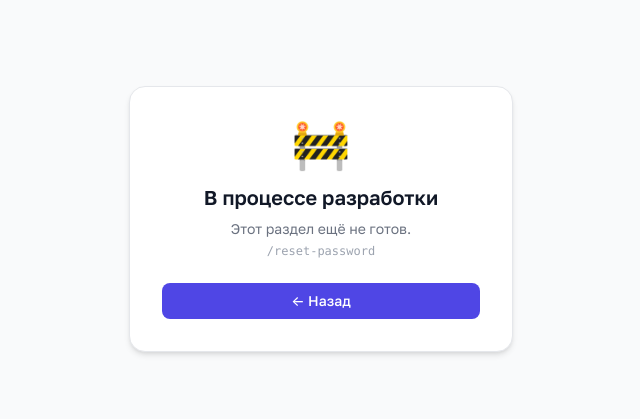
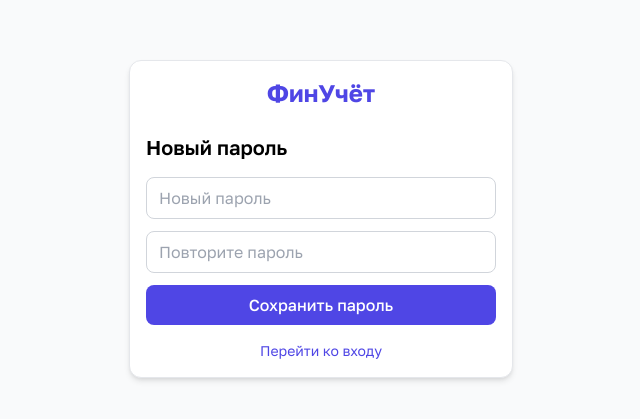
Before and after one commit to zorgoalex/FinTrackApp, a React (Vite) app: page /reset-password in a window 1280 px wide. Shown: the part 181-600 px from the top of the page, without its empty margins (319-959 px from the left). Built offline with nearby package versions, Linux system fonts and the light colour scheme; no server answers.

Commit message:
feat: add password recovery flow

```diff
--- a/src/App.jsx
+++ b/src/App.jsx
@@ -8,6 +8,8 @@ import { ThemeProvider } from './contexts/ThemeContext';
 // Lazy-loaded pages
 const LoginPage = lazy(() => import('./pages/LoginPage'));
 const SignupPage = lazy(() => import('./pages/SignupPage'));
+const ForgotPasswordPage = lazy(() => import('./pages/ForgotPasswordPage'));
+const ResetPasswordPage = lazy(() => import('./pages/ResetPasswordPage'));
 const ComingSoonPage = lazy(() => import('./pages/ComingSoonPage'));
 const WorkspaceSelectPage = lazy(() => import('./pages/WorkspaceSelectPage'));
 const WorkspaceCreatePage = lazy(() => import('./pages/WorkspaceCreatePage'));
@@ -46,6 +48,14 @@ const router = createBrowserRouter([
   {
     path: '/signup',
     element: <SignupPage />
+  },
+  {
+    path: '/forgot-password',
+    element: <ForgotPasswordPage />
+  },
+  {
+    path: '/reset-password',
+    element: <ResetPasswordPage />
   },
   {
     path: '/accept-invitation',
--- a/src/contexts/AuthContext.jsx
+++ b/src/contexts/AuthContext.jsx
@@ -77,7 +77,7 @@ export function AuthProvider({ children }) {
     }
     setLoading(true);
     try {
-      const { error: signErr } = await supabase.auth.signUp({
+      const { data, error: signErr } = await supabase.auth.signUp({
         email,
         password,
         options: {
@@ -86,9 +86,48 @@ export function AuthProvider({ children }) {
         }
       });
       if (signErr) throw signErr;
+      return {
+        success: true,
+        requiresEmailConfirmation: !data.session
+      };
+    } catch (e) {
+      setError(e.message || "Ошибка регистрации");
+      return { success: false, requiresEmailConfirmation: false };
+    } finally {
+      setLoading(false);
+    }
+  };
+
+  const requestPasswordReset = async (email) => {
+    setError("");
+    setLoading(true);
+    try {
+      const { error: resetError } = await supabase.auth.resetPasswordForEmail(email, {
+        redirectTo: `${window.location.origin}/reset-password`
+      });
+      if (resetError) throw resetError;
       return true;
     } catch (e) {
-      setError(e.message || "Ошибка регистрации");
+      setError(e.message || "Не удалось отправить письмо для восстановления пароля");
+      return false;
+    } finally {
+      setLoading(false);
+    }
+  };
+
+  const updatePassword = async (password) => {
+    setError("");
+    if (!password || password.length < 6) {
+      setError("Пароль должен быть не менее 6 символов");
+      return false;
+    }
+    setLoading(true);
+    try {
+      const { error: updateError } = await supabase.auth.updateUser({ password });
+      if (updateError) throw updateError;
+      return true;
+    } catch (e) {
+      setError(e.message || "Не удалось изменить пароль");
       return false;
     } finally {
       setLoading(false);
@@ -106,6 +145,8 @@ export function AuthProvider({ children }) {
     login,
     logout,
     signUp,
+    requestPasswordReset,
+    updatePassword,
     loading,
     error,
     isAuthenticated: !!user
--- /dev/null
+++ b/src/pages/ForgotPasswordPage.jsx
@@ -0,0 +1,55 @@
+import { useState } from 'react';
+import { Link } from 'react-router-dom';
+import { useAuth } from '../contexts/AuthContext';
+
+export default function ForgotPasswordPage() {
+  const { requestPasswordReset, loading, error } = useAuth();
+  const [email, setEmail] = useState('');
+  const [sent, setSent] = useState(false);
+
+  const handleSubmit = async (event) => {
+    event.preventDefault();
+    const ok = await requestPasswordReset(email.trim());
+    if (ok) setSent(true);
+  };
+
+  return (
+    <div className="min-h-screen flex items-center justify-center p-4 bg-gray-50 dark:bg-gray-900">
+      <div className="card w-full max-w-sm">
+        <div className="text-center mb-6">
+          <h1 className="text-2xl font-bold text-primary-600 dark:text-primary-400">ФинУчёт</h1>
+        </div>
+        <h2 className="text-xl font-semibold mb-2">Восстановление пароля</h2>
+        <p className="mb-4 text-sm text-gray-600 dark:text-gray-400">
+          Укажите email аккаунта — мы отправим ссылку для создания нового пароля.
+        </p>
+        {sent ? (
+          <div className="rounded-lg bg-green-50 p-3 text-sm text-green-700 dark:bg-green-900/30 dark:text-green-300">
+            Если аккаунт с таким email существует, письмо для восстановления уже отправлено.
+          </div>
+        ) : (
+          <form onSubmit={handleSubmit} className="space-y-3">
+            {error && <div className="text-sm text-red-600 dark:text-red-400">{error}</div>}
+            <input
+              type="email"
+              className="input-field"
+              placeholder="Email"
+              value={email}
+              onChange={(event) => setEmail(event.target.value)}
+              autoComplete="email"
+              required
+            />
+            <button className="btn-primary w-full" disabled={loading}>
+              {loading ? 'Отправляем...' : 'Отправить ссылку'}
+            </button>
+          </form>
+        )}
+        <div className="mt-4 text-center text-sm">
+          <Link to="/login" className="text-primary-600 dark:text-primary-400 hover:text-primary-700 dark:hover:text-primary-300">
+            Вернуться ко входу
+          </Link>
+        </div>
+      </div>
+    </div>
+  );
+}
--- a/src/pages/LoginPage.jsx
+++ b/src/pages/LoginPage.jsx
@@ -39,6 +39,11 @@ export default function LoginPage() {
             {loading ? "Входим..." : "Войти"}
           </button>
         </form>
+        <div className="mt-3 text-center text-sm">
+          <Link to="/forgot-password" className="text-primary-600 dark:text-primary-400 hover:text-primary-700 dark:hover:text-primary-300">
+            Забыли пароль?
+          </Link>
+        </div>
         <div className="mt-4 text-sm text-center text-gray-600 dark:text-gray-400">
           Нет аккаунта? <Link to="/signup" className="text-primary-600 dark:text-primary-400 hover:text-primary-700 dark:hover:text-primary-300">Зарегистрируйтесь</Link>
         </div>
--- /dev/null
+++ b/src/pages/ResetPasswordPage.jsx
@@ -0,0 +1,76 @@
+import { useState } from 'react';
+import { Link } from 'react-router-dom';
+import { useAuth } from '../contexts/AuthContext';
+
+export default function ResetPasswordPage() {
+  const { updatePassword, loading, error } = useAuth();
+  const [password, setPassword] = useState('');
+  const [confirmation, setConfirmation] = useState('');
+  const [localError, setLocalError] = useState('');
+  const [updated, setUpdated] = useState(false);
+
+  const handleSubmit = async (event) => {
+    event.preventDefault();
+    setLocalError('');
+    if (password.length < 6) {
+      setLocalError('Пароль должен быть не менее 6 символов');
+      return;
+    }
+    if (password !== confirmation) {
+      setLocalError('Пароли не совпадают');
+      return;
+    }
+    const ok = await updatePassword(password);
+    if (ok) setUpdated(true);
+  };
+
+  return (
+    <div className="min-h-screen flex items-center justify-center p-4 bg-gray-50 dark:bg-gray-900">
+      <div className="card w-full max-w-sm">
+        <div className="text-center mb-6">
+          <h1 className="text-2xl font-bold text-primary-600 dark:text-primary-400">ФинУчёт</h1>
+        </div>
+        <h2 className="text-xl font-semibold mb-4">Новый пароль</h2>
+        {updated ? (
+          <div className="rounded-lg bg-green-50 p-3 text-sm text-green-700 dark:bg-green-900/30 dark:text-green-300">
+            Пароль изменён. Теперь можно войти с новым паролем.
+          </div>
+        ) : (
+          <form onSubmit={handleSubmit} className="space-y-3">
+            {(error || localError) && (
+              <div className="text-sm text-red-600 dark:text-red-400">{error || localError}</div>
+            )}
+            <input
+              type="password"
+              className="input-field"
+              placeholder="Новый пароль"
+              value={password}
+              onChange={(event) => setPassword(event.target.value)}
+              autoComplete="new-password"
+              minLength={6}
+              required
+            />
+            <input
+              type="password"
+              className="input-field"
+              placeholder="Повторите пароль"
+              value={confirmation}
+              onChange={(event) => setConfirmation(event.target.value)}
+              autoComplete="new-password"
+              minLength={6}
+              required
+            />
+            <button className="btn-primary w-full" disabled={loading}>
+              {loading ? 'Сохраняем...' : 'Сохранить пароль'}
+            </button>
+          </form>
+        )}
+        <div className="mt-4 text-center text-sm">
+          <Link to="/login" className="text-primary-600 dark:text-primary-400 hover:text-primary-700 dark:hover:text-primary-300">
+            Перейти ко входу
+          </Link>
+        </div>
+      </div>
+    </div>
+  );
+}
--- a/src/pages/SignupPage.jsx
+++ b/src/pages/SignupPage.jsx
@@ -10,6 +10,7 @@ export default function SignupPage() {
   const [email, setEmail] = useState("");
   const [password, setPassword] = useState("");
   const [localError, setLocalError] = useState("");
+  const [confirmationSent, setConfirmationSent] = useState(false);
 
   const handleSubmit = async (e) => {
     e.preventDefault();
@@ -18,8 +19,12 @@ export default function SignupPage() {
       setLocalError("Пароль должен быть не менее 6 символов");
       return;
     }
-    const ok = await signUp(name, email, password);
-    if (ok) {
+    const result = await signUp(name, email, password);
+    if (result.success && result.requiresEmailConfirmation) {
+      setConfirmationSent(true);
+      return;
+    }
+    if (result.success) {
       const from = location.state?.from;
       navigate(from ? from.pathname + (from.search || "") : "/workspaces", { replace: true });
     }
@@ -30,17 +35,22 @@ export default function SignupPage() {
       <div className="card w-full max-w-sm">
         <div className="text-center mb-6"><h1 className="text-2xl font-bold text-primary-600 dark:text-primary-400">ФинУчёт</h1></div>
         <h2 className="text-xl font-semibold mb-4">Регистрация</h2>
-        {(error || localError) && (
+        {confirmationSent && (
+          <div className="mb-4 rounded-lg bg-green-50 p-3 text-sm text-green-700 dark:bg-green-900/30 dark:text-green-300">
+            Регистрация завершена. Проверьте почту и подтвердите email, затем войдите в приложение.
+          </div>
+        )}
+        {(error || localError) && !confirmationSent && (
           <div className="text-red-600 dark:text-red-400 text-sm mb-3">{error || localError}</div>
         )}
-        <form onSubmit={handleSubmit} className="space-y-3">
+        {!confirmationSent && <form onSubmit={handleSubmit} className="space-y-3">
           <input type="text" className="input-field" placeholder="Имя" value={name} onChange={(e)=>setName(e.target.value)} required />
           <input type="email" className="input-field" placeholder="Email" value={email} onChange={(e)=>setEmail(e.target.value)} required />
           <input type="password" className="input-field" placeholder="Пароль" value={password} onChange={(e)=>setPassword(e.target.value)} required />
           <button className="btn-primary w-full" disabled={loading}>
             {loading ? "Создаём..." : "Зарегистрироваться"}
           </button>
-        </form>
+        </form>}
         <div className="mt-4 text-sm text-center text-gray-600 dark:text-gray-400">
           Уже есть аккаунт? <Link to="/login" className="text-primary-600 dark:text-primary-400 hover:text-primary-700 dark:hover:text-primary-300">Войти</Link>
         </div>
```
